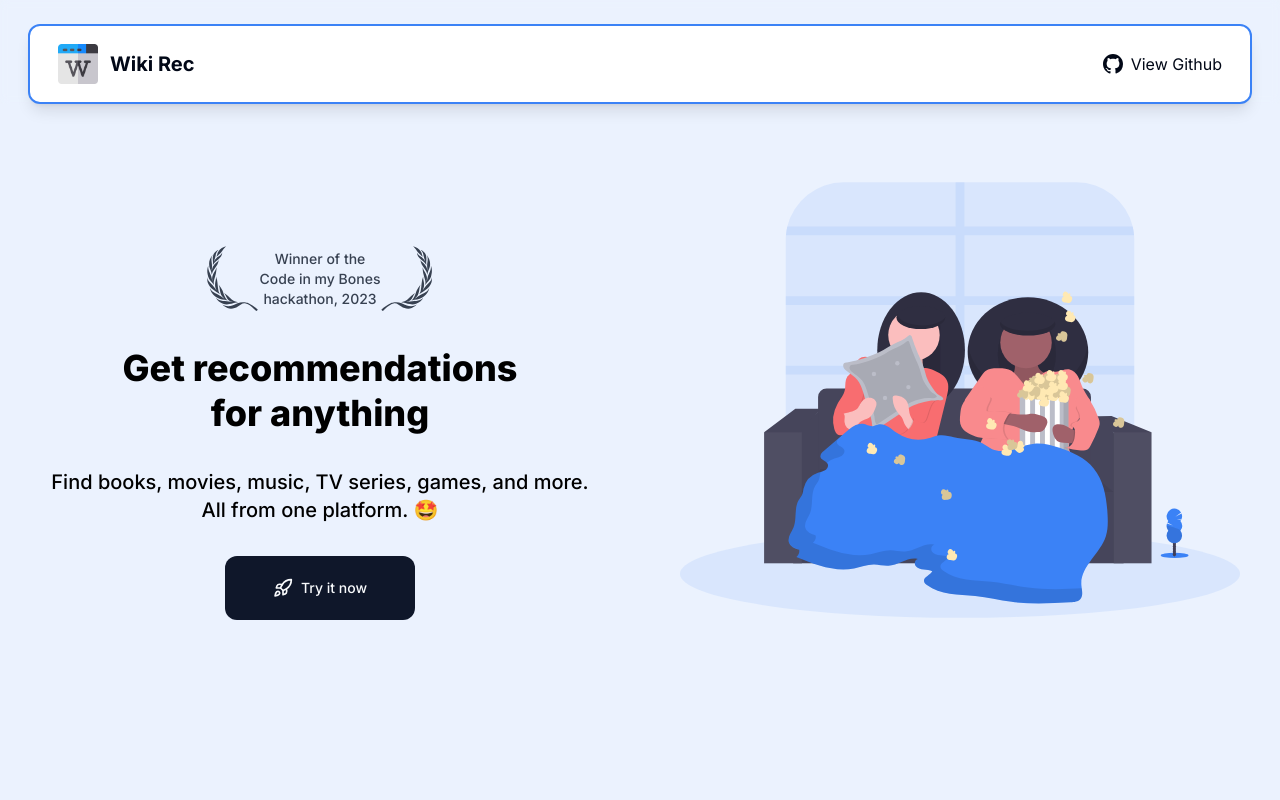
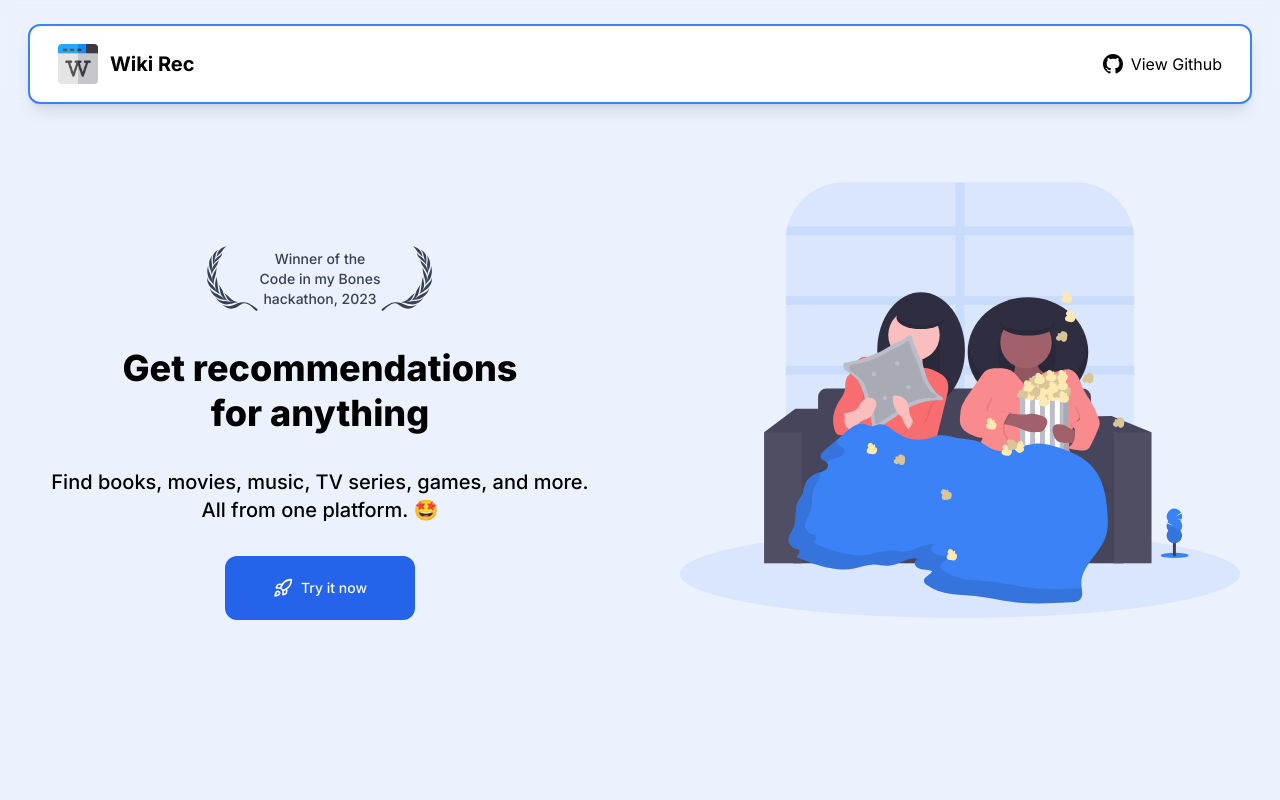
Before and after one commit to kz4killua/wikirec, a Next.js app in the folder frontend/: page / in a window 1280 px wide. Shown: the top 800 px of the page. Built offline with nearby package versions, Linux system fonts and the light colour scheme.

Commit message:
Update styles.
(Plus, override Radix's focus trap.)

```diff
--- a/frontend/src/app/globals.css
+++ b/frontend/src/app/globals.css
@@ -2,75 +2,58 @@
 @tailwind components;
 @tailwind utilities;
 
+
+/* Use shadcn's blue theme (https://ui.shadcn.com/themes) */
 @layer base {
   :root {
     --background: 0 0% 100%;
     --foreground: 222.2 84% 4.9%;
-
     --card: 0 0% 100%;
     --card-foreground: 222.2 84% 4.9%;
-
     --popover: 0 0% 100%;
     --popover-foreground: 222.2 84% 4.9%;
-
-    --primary: 222.2 47.4% 11.2%;
+    --primary: 221.2 83.2% 53.3%;
     --primary-foreground: 210 40% 98%;
-
     --secondary: 210 40% 96.1%;
     --secondary-foreground: 222.2 47.4% 11.2%;
-
     --muted: 210 40% 96.1%;
     --muted-foreground: 215.4 16.3% 46.9%;
-
     --accent: 210 40% 96.1%;
     --accent-foreground: 222.2 47.4% 11.2%;
-
     --destructive: 0 84.2% 60.2%;
     --destructive-foreground: 210 40% 98%;
-
     --border: 214.3 31.8% 91.4%;
     --input: 214.3 31.8% 91.4%;
-    --ring: 222.2 84% 4.9%;
-
+    --ring: 221.2 83.2% 53.3%;
     --radius: 0.5rem;
   }
 
   .dark {
     --background: 222.2 84% 4.9%;
     --foreground: 210 40% 98%;
-
     --card: 222.2 84% 4.9%;
     --card-foreground: 210 40% 98%;
-
     --popover: 222.2 84% 4.9%;
     --popover-foreground: 210 40% 98%;
-
-    --primary: 210 40% 98%;
+    --primary: 217.2 91.2% 59.8%;
     --primary-foreground: 222.2 47.4% 11.2%;
-
     --secondary: 217.2 32.6% 17.5%;
     --secondary-foreground: 210 40% 98%;
-
     --muted: 217.2 32.6% 17.5%;
     --muted-foreground: 215 20.2% 65.1%;
-
     --accent: 217.2 32.6% 17.5%;
     --accent-foreground: 210 40% 98%;
-
     --destructive: 0 62.8% 30.6%;
     --destructive-foreground: 210 40% 98%;
-
     --border: 217.2 32.6% 17.5%;
     --input: 217.2 32.6% 17.5%;
-    --ring: 212.7 26.8% 83.9%;
+    --ring: 224.3 76.3% 48%;
   }
 }
 
-@layer base {
-  * {
-    @apply border-border;
-  }
-  body {
-    @apply bg-background text-foreground;
-  }
+
+/* Override Radix's focus trap (for Select). */
+#body[data-scroll-locked] {
+  overflow: auto !important;
+  margin-right: 0px !important;
 }
--- a/frontend/src/app/layout.tsx
+++ b/frontend/src/app/layout.tsx
@@ -16,7 +16,7 @@
 }>) {
   return (
     <html lang="en">
-      <body className={inter.className}>{children}</body>
+      <body id="body" className={inter.className}>{children}</body>
     </html>
   );
 }
```
